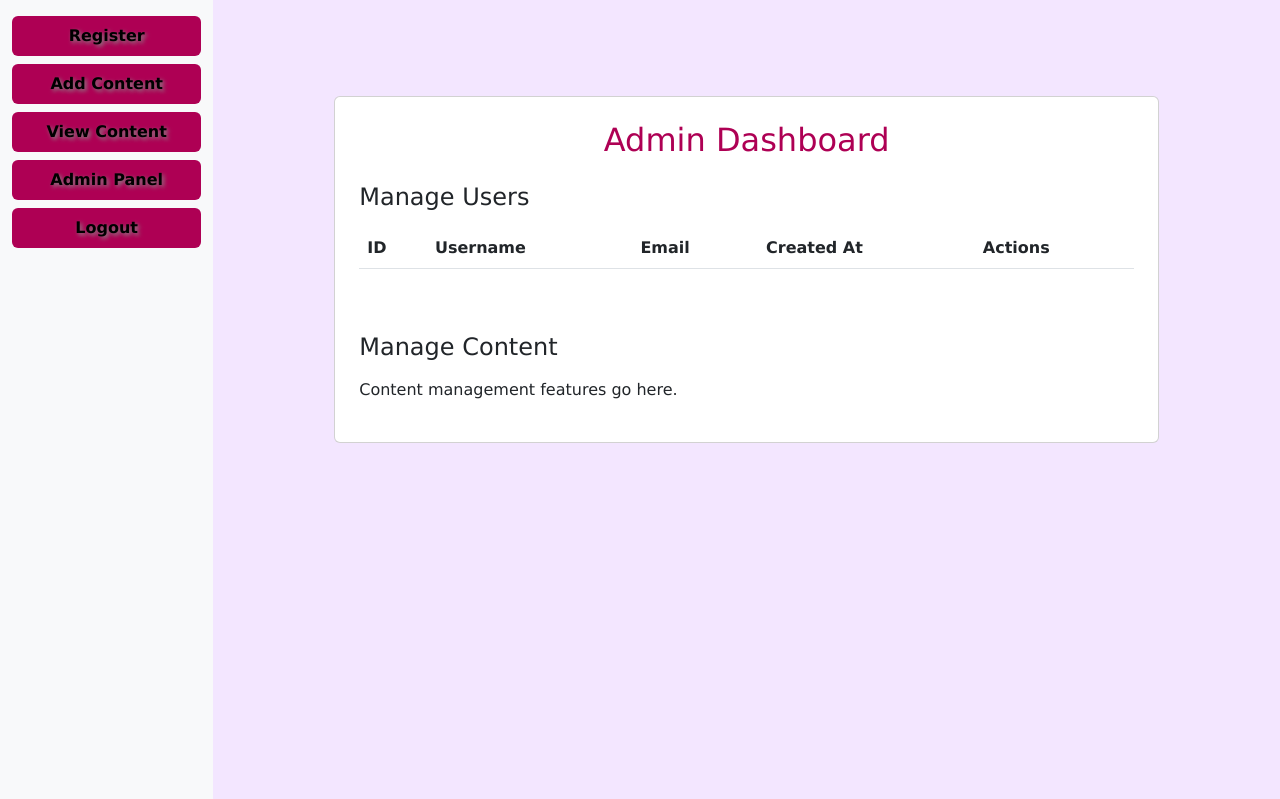
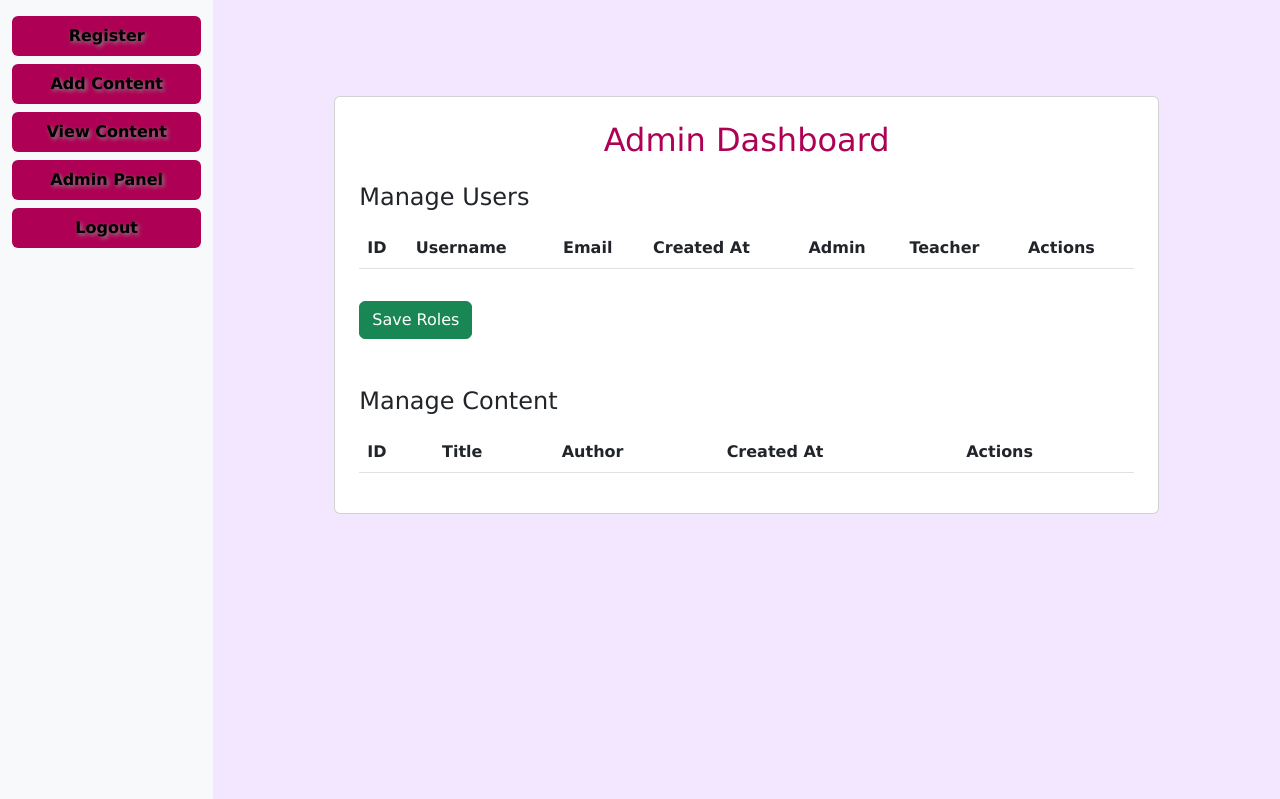
Before and after one commit to RomanGajdosik/KnowIt, a Flask app: page /admin in a window 1280 px wide. Shown: the part 74-873 px from the top of the page. Run offline with Flask 3, Linux system fonts and the light colour scheme; a user stored in the database is signed in; tables that the repository leaves empty hold one stand-in row (values such as "Sample post"); lists and menus that the app fills with data are empty.

Commit message:
first version of user management on admin page

```diff
--- a/templates/admin.html
+++ b/templates/admin.html
@@ -7,6 +7,8 @@
             <div class="card p-4">
                 <h2 class="mb-4 text-center" style="color:#ae0054;">Admin Dashboard</h2>
                 <h4 class="mb-3">Manage Users</h4>
+                <form method="POST" action="/admin/set_roles">
+                <div class="d-none d-md-block table-responsive">
                     <table class="table table-striped">
                         <thead>
                             <tr>
@@ -14,6 +16,8 @@
                                 <th>Username</th>
                                 <th>Email</th>
                                 <th>Created At</th>
+                                <th>Admin</th>
+                                <th>Teacher</th>
                                 <th>Actions</th>
                             </tr>
                         </thead>
@@ -25,6 +29,12 @@
                                 <td>{{ user.email }}</td>
                                 <td>{{ user.created_at }}</td>
                                 <td>
+                                    <input type="checkbox" name="admin_{{ user.id }}" value="admin" {% if user.role == 'admin' %}checked{% endif %}>
+                                </td>
+                                <td>
+                                    <input type="checkbox" name="teacher_{{ user.id }}" value="teacher" {% if user.role == 'teacher' %}checked{% endif %}>
+                                </td>
+                                <td>
                                     <form method="POST" action="/admin/delete_user/{{ user.id }}" style="display:inline;">
                                         <button type="submit" class="btn btn-danger btn-sm">Delete</button>
                                     </form>
@@ -33,8 +43,79 @@
                             {% endfor %}
                         </tbody>
                     </table>
+                </div>
+                <div class="d-block d-md-none">
+                    {% for user in users %}
+                    <div class="card mb-3">
+                        <div class="card-body">
+                            <h5 class="card-title">{{ user.username }} <span class="text-muted">#{{ user.id }}</span></h5>
+                            <p class="mb-1"><strong>Email:</strong> {{ user.email }}</p>
+                            <p class="mb-1"><strong>Created At:</strong> {{ user.created_at }}</p>
+                            <div class="mb-2">
+                                <input type="checkbox" name="admin_{{ user.id }}" value="admin" {% if user.role == 'admin' %}checked{% endif %}>Admin
+                                <input type="checkbox" name="teacher_{{ user.id }}" value="teacher" {% if user.role == 'teacher' %}checked{% endif %}>Teacher
+                            </div>
+                            <form method="POST" action="/admin/delete_user/{{ user.id }}" style="display:inline;">
+                                <button type="submit" class="btn btn-danger btn-sm">Delete</button>
+                            </form>
+                        </div>
+                    </div>
+                    {% endfor %}
+                </div>
+                <button type="submit" class="btn btn-success mt-3" id="saveRolesBtn">Save Roles</button>
+                </form>
+                <!-- Modal -->
+                <div class="modal fade" id="rolesModal" tabindex="-1" aria-labelledby="rolesModalLabel" aria-hidden="true">
+                  <div class="modal-dialog">
+                    <div class="modal-content">
+                      <div class="modal-header">
+                        <h5 class="modal-title" id="rolesModalLabel">Roles Updated</h5>
+                        <button type="button" class="btn-close" data-bs-dismiss="modal" aria-label="Close"></button>
+                      </div>
+                      <div class="modal-body">
+                        {{ roles_info|safe }}
+                      </div>
+                      <div class="modal-footer">
+                        <button type="button" class="btn btn-secondary" data-bs-dismiss="modal">Close</button>
+                      </div>
+                    </div>
+                  </div>
+                </div>
+                {% if show_roles_modal %}
+                <script>
+                  var rolesModal = new bootstrap.Modal(document.getElementById('rolesModal'));
+                  rolesModal.show();
+                </script>
+                {% endif %}
                 <h4 class="mb-3 mt-5">Manage Content</h4>
-                <p>Content management features go here.</p>
+                <div class="table-responsive">
+                    <table class="table table-striped">
+                        <thead>
+                            <tr>
+                                <th>ID</th>
+                                <th>Title</th>
+                                <th>Author</th>
+                                <th>Created At</th>
+                                <th>Actions</th>
+                            </tr>
+                        </thead>
+                        <tbody>
+                            {% for content in contents %}
+                            <tr>
+                                <td>{{ content.id }}</td>
+                                <td>{{ content.title }}</td>
+                                <td>{{ content.author }}</td>
+                                <td>{{ content.created_at }}</td>
+                                <td>
+                                    <form method="POST" action="/admin/delete_content/{{ content.id }}" style="display:inline;">
+                                        <button type="submit" class="btn btn-danger btn-sm">Delete</button>
+                                    </form>
+                                </td>
+                            </tr>
+                            {% endfor %}
+                        </tbody>
+                    </table>
+                </div>
             </div>
         </div>
     </div>
```
Lines whose indentation alone changed are shown as unchanged.
